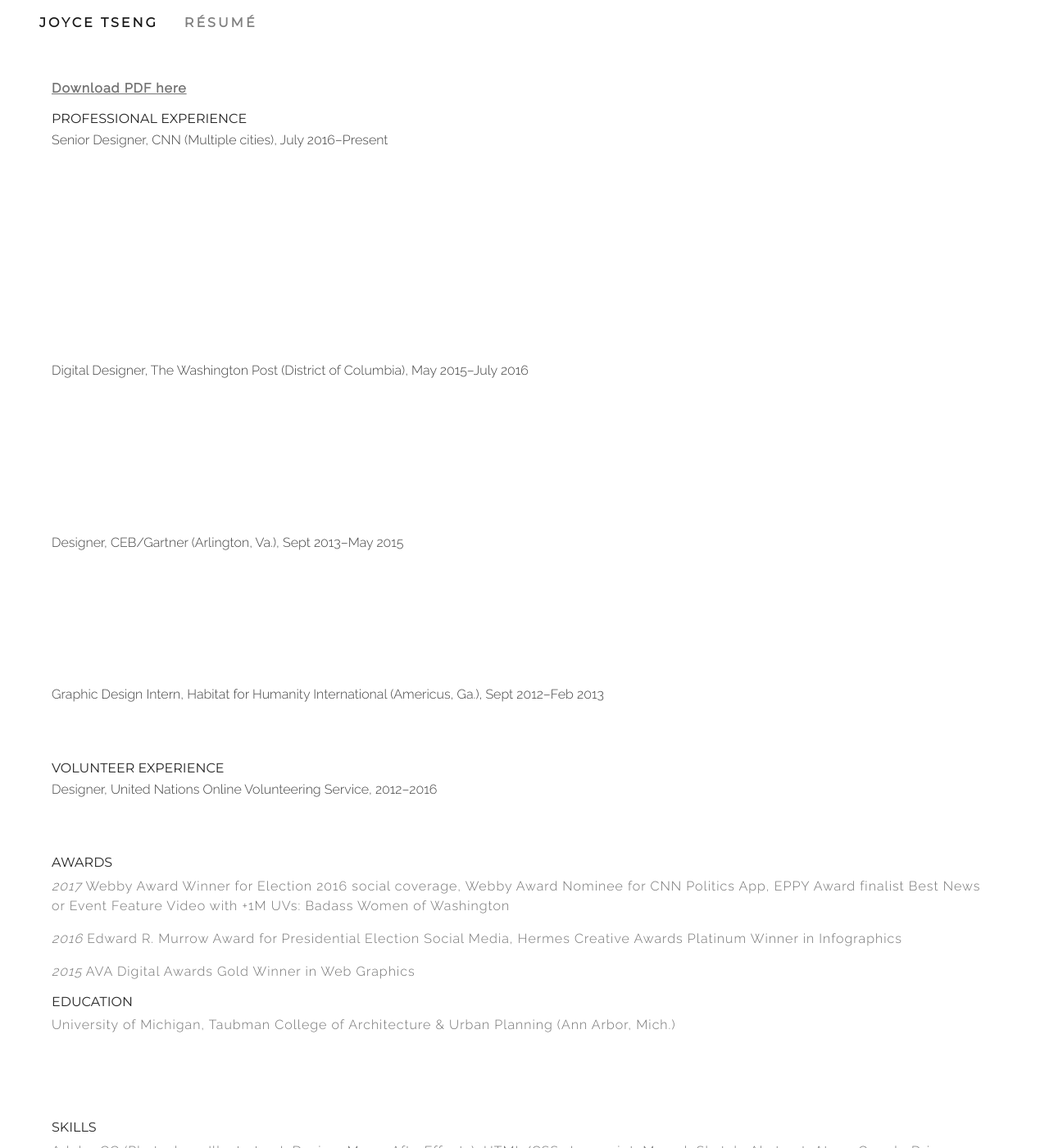
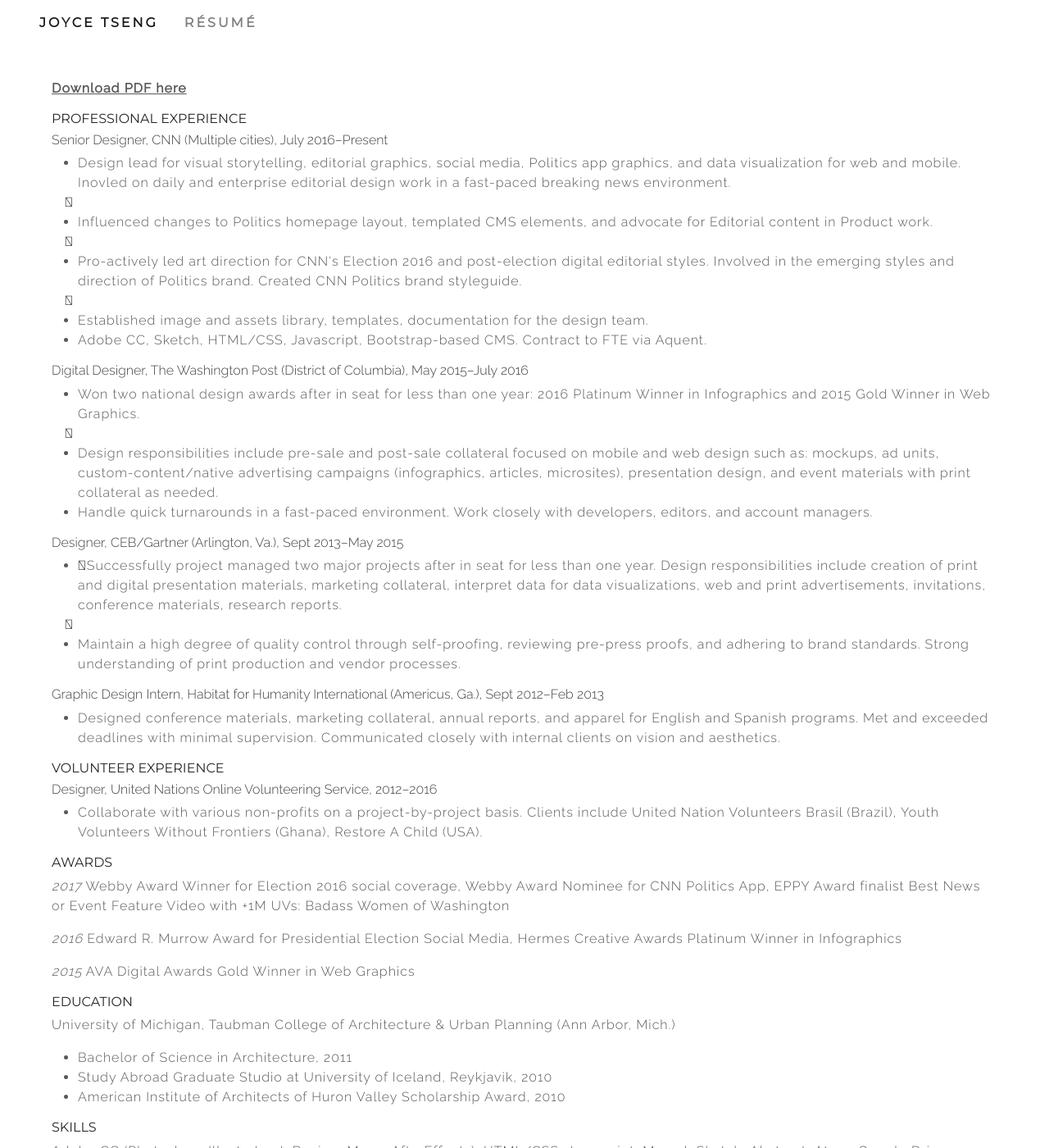
Before and after one commit to ijjtseng/ijjtseng.github.io, a Jekyll site: the page built from resume/index.html, in a window 1280 px wide and 1400 px high. Shown: the whole window at 82% size. Built offline with Jekyll 4.4.1, drawn with Linux system fonts in a browser that asks for light colours; nearby versions of some CDN libraries.

Commit message:
resume fixing..

```diff
--- a/css/main.css
+++ b/css/main.css
@@ -31,7 +31,7 @@
 
 p, ul, li {
   font-family: 'Raleway', Helvetica, Arial, sans-serif;
-  color: #737373;
+  color: #595959;
   font-size: 1em;
   letter-spacing: 1px;
   font-weight: 300;
@@ -126,7 +126,7 @@
   width: 100%;
 }
 
-.hero p, ul, li {
+.hero p, .hero ul, .hero li {
   color: #fff;
 }
 
```
